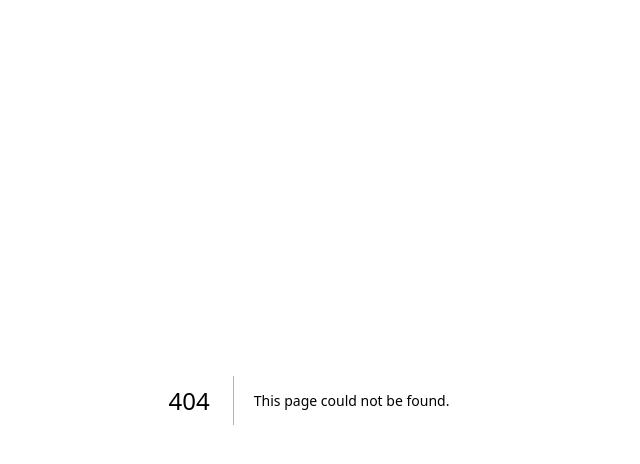
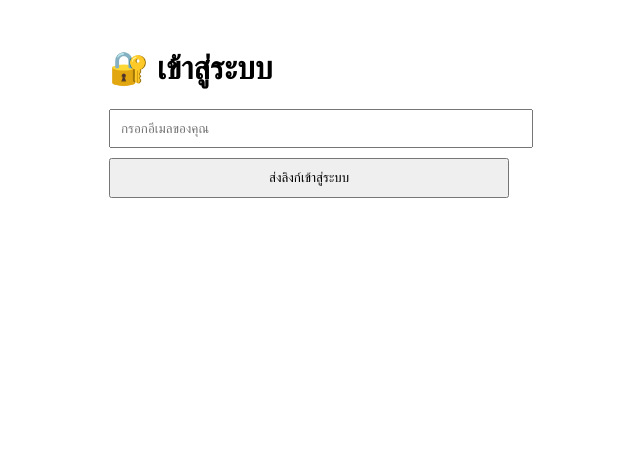
Before and after one commit to system-dev-ops/ai-god-edge, a Next.js app: page /login in a window 1280 px wide. Before the commit this address had no page. Shown: the top 464 px of the page, without its empty margins (331-971 px from the left). Built offline with nearby package versions, Linux system fonts and the light colour scheme.

Commit message:
Create login.tsx

```diff
--- /dev/null
+++ b/pages/login.tsx
@@ -0,0 +1,45 @@
+// pages/login.tsx
+'use client'
+
+import { useState } from 'react'
+import { createClient } from '@supabase/supabase-js'
+
+const supabase = createClient(
+  process.env.NEXT_PUBLIC_SUPABASE_URL!,
+  process.env.NEXT_PUBLIC_SUPABASE_ANON_KEY!
+)
+
+export default function LoginPage() {
+  const [email, setEmail] = useState('')
+  const [message, setMessage] = useState('')
+
+  const handleLogin = async () => {
+    const { error } = await supabase.auth.signInWithOtp({ email })
+    if (error) {
+      setMessage('❌ ไม่สามารถส่งลิงก์เข้าสู่ระบบได้: ' + error.message)
+    } else {
+      setMessage('✅ ส่งลิงก์เข้าสู่อีเมลแล้ว กรุณาตรวจสอบ Inbox หรือ Junk Mail')
+    }
+  }
+
+  return (
+    <main style={{ padding: 20, maxWidth: 400, margin: 'auto' }}>
+      <h1>🔐 เข้าสู่ระบบ</h1>
+      <input
+        type="email"
+        placeholder="กรอกอีเมลของคุณ"
+        value={email}
+        onChange={(e) => setEmail(e.target.value)}
+        style={{ padding: 10, width: '100%' }}
+      />
+      <br />
+      <button
+        onClick={handleLogin}
+        style={{ marginTop: 10, padding: '10px 20px', width: '100%' }}
+      >
+        ส่งลิงก์เข้าสู่ระบบ
+      </button>
+      {message && <p style={{ marginTop: 20 }}>{message}</p>}
+    </main>
+  )
+}
```
